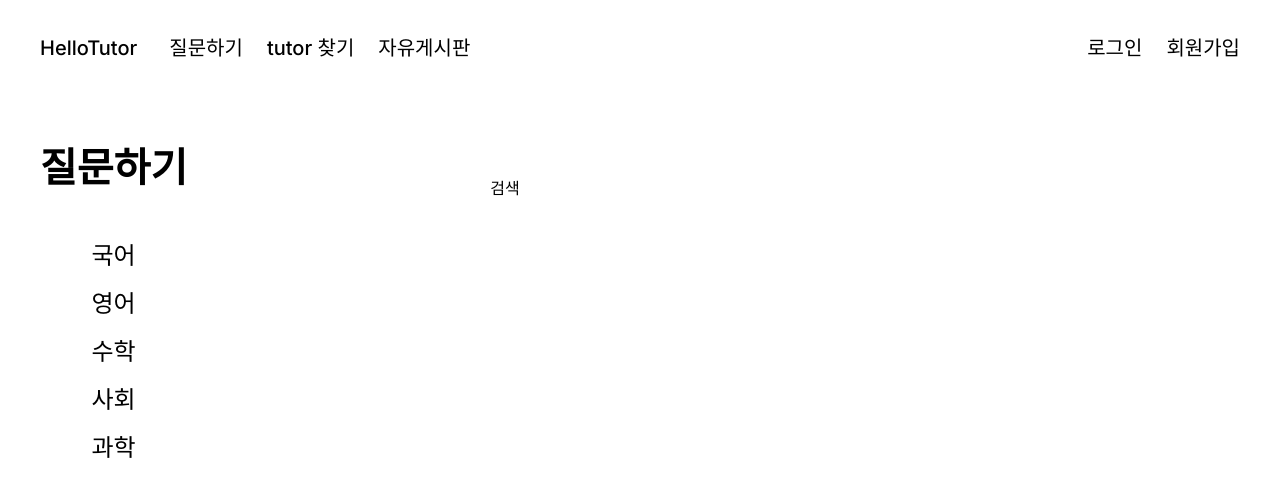
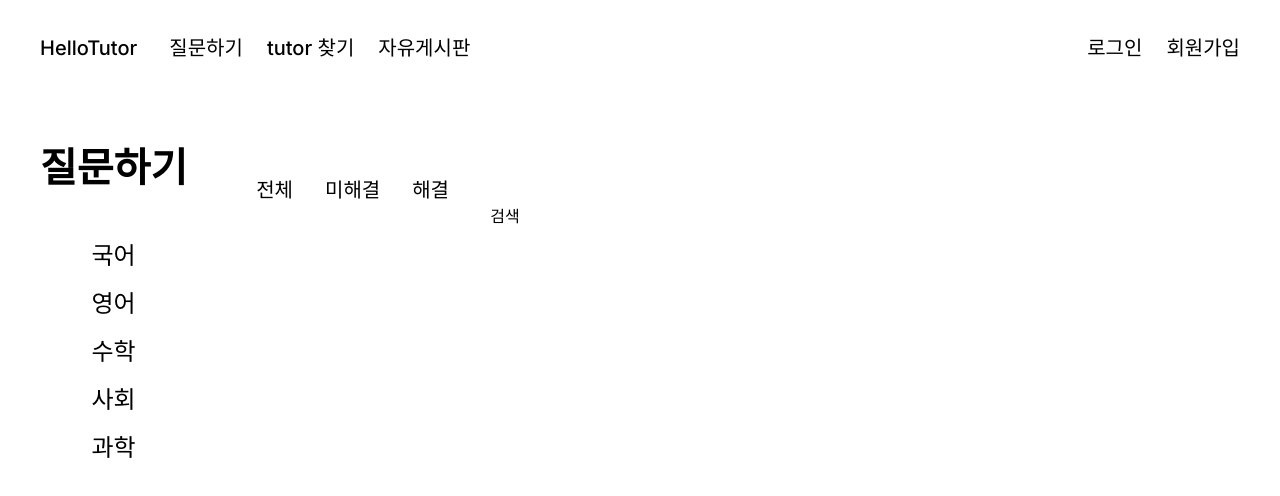
Before and after one commit to HelloTutor/HelloTutor-FE, a Next.js app: page /question in a window 1280 px wide. Shown: the top 496 px of the page. Built offline with nearby package versions, Linux system fonts and the light colour scheme.

Commit message:
게시글의 렌더링 기준을 나누어주는 DashboardNavBar 컴포넌트 생성

```diff
--- a/src/app/question/page.tsx
+++ b/src/app/question/page.tsx
@@ -1,5 +1,29 @@
+'use client';
+
+import DashboardNavBar from '@/components/DashboardNavBar';
 import SearchForm from '@/components/SearchForm';
 import SubjectSideBar from '@/components/SubjectSideBar';
+
+const navItemMap = [
+  {
+    navTitle: '전체',
+    navi() {
+      console.log('전체');
+    },
+  },
+  {
+    navTitle: '미해결',
+    navi() {
+      console.log('미해결');
+    },
+  },
+  {
+    navTitle: '해결',
+    navi() {
+      console.log('해결');
+    },
+  },
+];
 
 export default function Question() {
   return (
@@ -9,6 +33,7 @@ export default function Question() {
 
       {/* content right */}
       <section className='flex flex-col ml-[69px] mt-20'>
+        <DashboardNavBar navItem={navItemMap} />
         <SearchForm />
       </section>
     </div>
--- /dev/null
+++ b/src/components/DashboardNavBar/index.tsx
@@ -0,0 +1,26 @@
+'use client';
+
+interface NavItem {
+  navTitle: string; // navTitle은 문자열로 가정합니다. 필요에 따라 타입을 변경할 수 있습니다.
+  navi: () => void; // navi는 함수로 가정하고, 반환값이 없는 경우 void로 설정합니다.
+}
+
+export default function DashboardNavBar<T extends NavItem>({
+  navItem,
+}: {
+  navItem: T[];
+}) {
+  return (
+    <ul className='flex gap-8'>
+      {navItem.map((item, index) => {
+        return (
+          <li key={index}>
+            <button onClick={item.navi}>
+              <span className='text-xl'>{item.navTitle}</span>
+            </button>
+          </li>
+        );
+      })}
+    </ul>
+  );
+}
```
